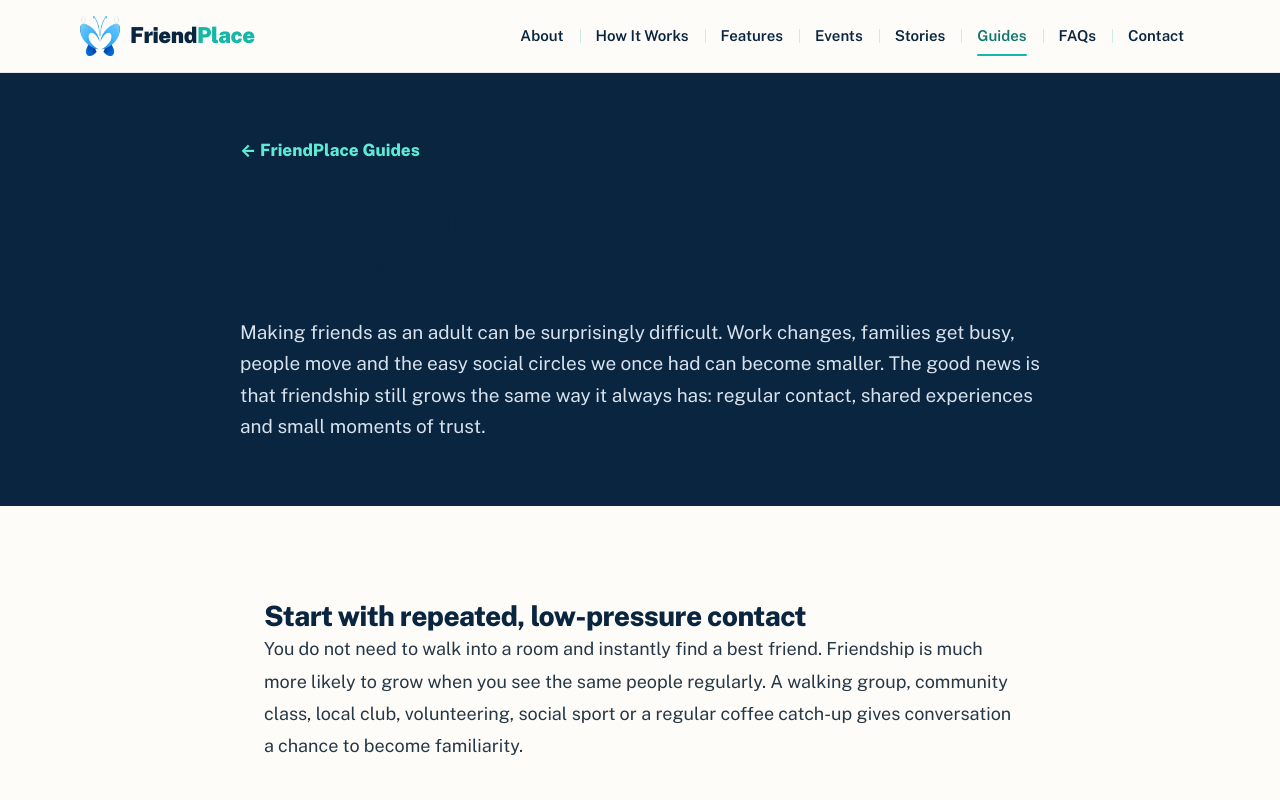
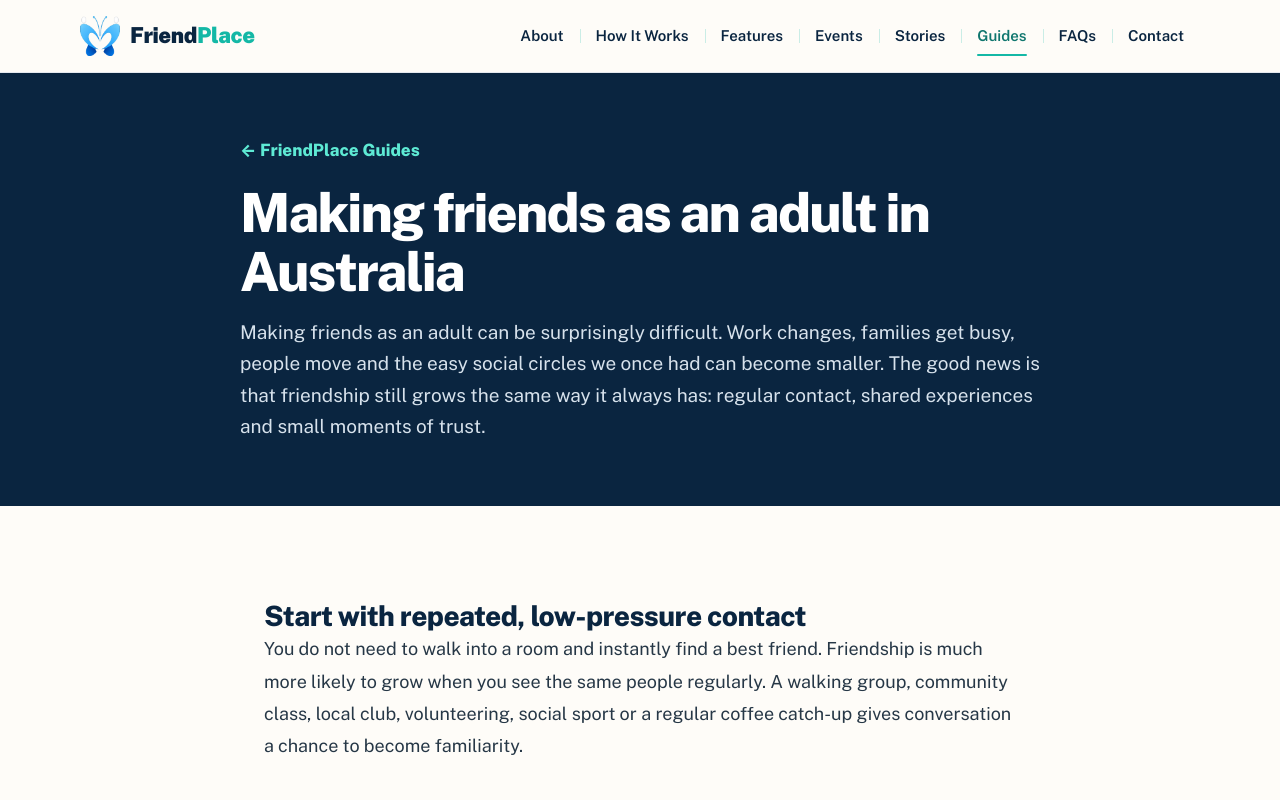
Before and after one commit to garrywills-gif/friendplace-website, a Next.js app: page /guides/making-friends-as-an-adult-australia in a window 1280 px wide. Shown: the top 800 px of the page. Built offline with nearby package versions, Linux system fonts and the light colour scheme.

Commit message:
Fix Guides article heading colour

```diff
--- a/app/guides/making-friends-as-an-adult-australia/page.tsx
+++ b/app/guides/making-friends-as-an-adult-australia/page.tsx
@@ -14,7 +14,7 @@ export default function Guide() {
 
 function Article({ title, intro }: { title: string; intro: string }) {
   return <article style={{ background: '#FEFCF8', minHeight: '70vh' }}>
-    <header style={{ background: '#0A2540', color: 'white', padding: '64px 24px' }}><div style={{ maxWidth: 800, margin: '0 auto' }}><Link href="/guides" style={{ color: '#5EEAD4', fontWeight: 800, textDecoration: 'none' }}>← FriendPlace Guides</Link><h1 style={{ fontSize: 'clamp(34px, 6vw, 54px)', lineHeight: 1.08, letterSpacing: '-.035em', margin: '20px 0 16px' }}>{title}</h1><p style={{ fontSize: 19, lineHeight: 1.65, color: '#D7E2EC', margin: 0 }}>{intro}</p></div></header>
+    <header style={{ background: '#0A2540', color: 'white', padding: '64px 24px' }}><div style={{ maxWidth: 800, margin: '0 auto' }}><Link href="/guides" style={{ color: '#5EEAD4', fontWeight: 800, textDecoration: 'none' }}>← FriendPlace Guides</Link><h1 style={{ color: '#FFFFFF', fontSize: 'clamp(34px, 6vw, 54px)', lineHeight: 1.08, letterSpacing: '-.035em', margin: '20px 0 16px' }}>{title}</h1><p style={{ fontSize: 19, lineHeight: 1.65, color: '#D7E2EC', margin: 0 }}>{intro}</p></div></header>
     <div style={{ maxWidth: 800, margin: '0 auto', padding: '52px 24px 80px', color: '#263746', fontSize: 18, lineHeight: 1.8 }}>
       <h2 style={h2}>Start with repeated, low-pressure contact</h2><p>You do not need to walk into a room and instantly find a best friend. Friendship is much more likely to grow when you see the same people regularly. A walking group, community class, local club, volunteering, social sport or a regular coffee catch-up gives conversation a chance to become familiarity.</p>
       <h2 style={h2}>Choose something you actually enjoy</h2><p>Shared interests remove much of the pressure from meeting someone new. Instead of wondering what to talk about, you already have something in common. Gardening, books, cooking, pets, cars, crafts, bushwalking and community events can all create natural reasons to start talking.</p>
```
